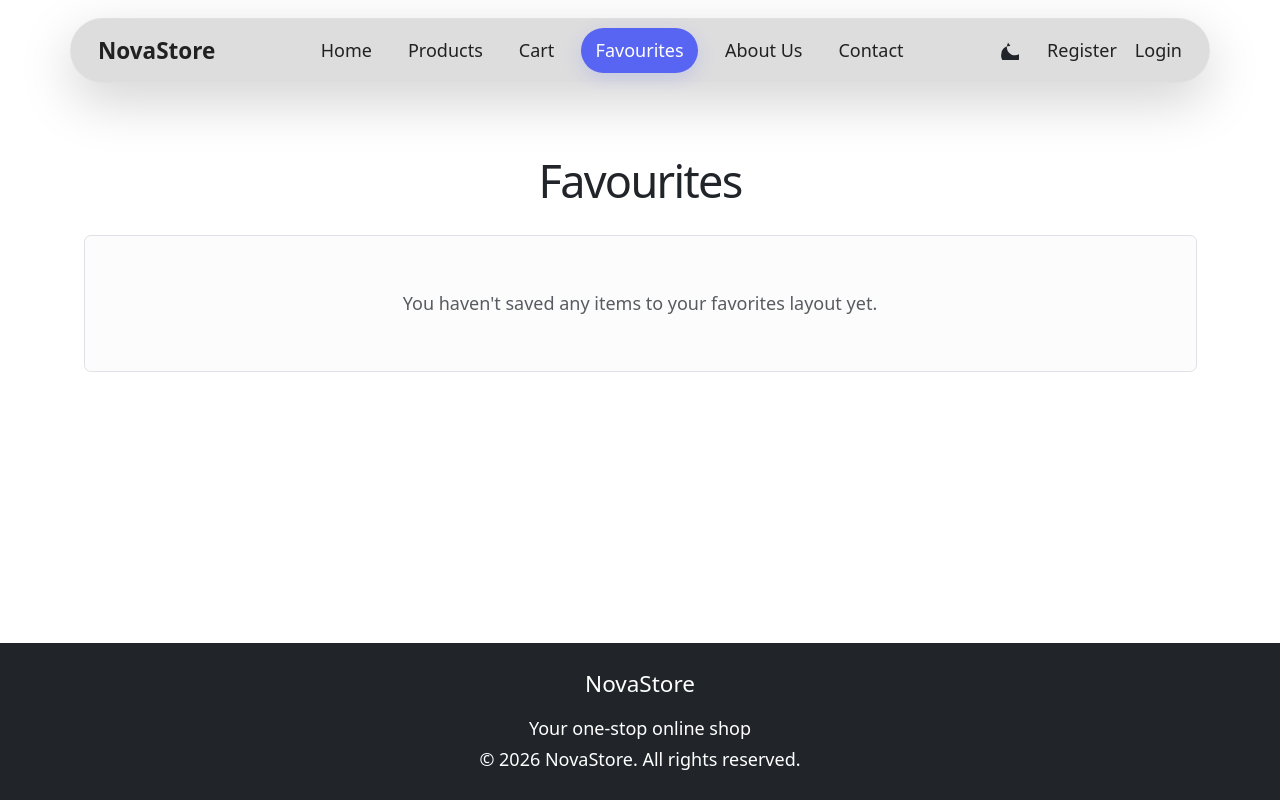
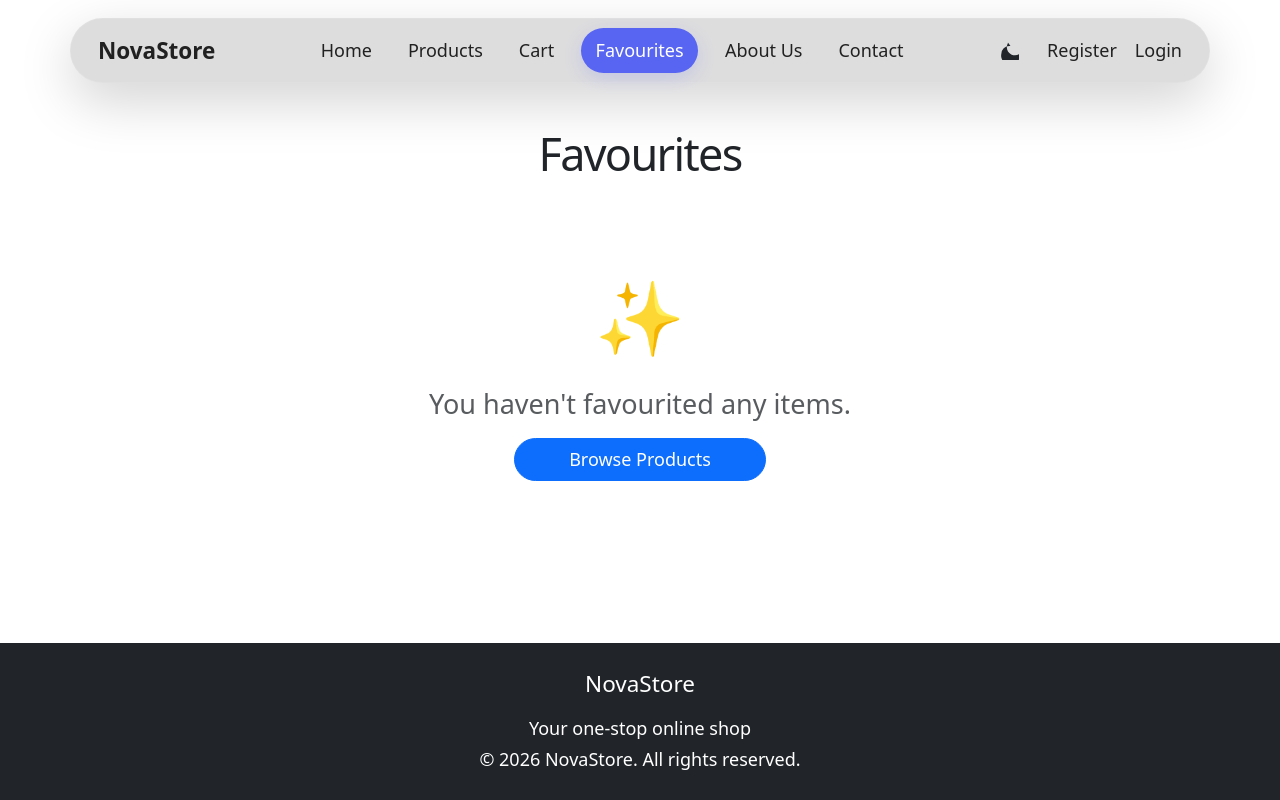
Before and after one commit to e-u-e/COS30043_Group_Project, a Vue app: page /favorites in a window 1280 px wide. Built offline with nearby package versions, Linux system fonts and the light colour scheme.

Commit message:
updated the favourites page

```diff
--- a/src/views/Cart.vue
+++ b/src/views/Cart.vue
@@ -6,7 +6,7 @@
     <!-- Empty state -->
     <div v-if="cart.length === 0" class="text-center py-5">
       <div class="mb-3" style="font-size: 4rem;">🛒</div>
-      <h4 class="text-muted mb-3">Your cart is empty</h4>
+      <h4 class="text-muted mb-3">Your cart is empty.</h4>
       <router-link to="/products" class="btn btn-primary rounded-pill px-5">
         Browse Products
       </router-link>
--- a/src/views/Favourites.vue
+++ b/src/views/Favourites.vue
@@ -1,11 +1,16 @@
 <!-- i worked on the favourites section as part of section 2 because you could argue that cookies and caches are saved locally,
   hence you can have a ssaved favourites list even when logged in -->
 <template>
-  <div class="container mt-5">
+  <div class="container mt-4">
     <h1 class="mb-4">Favourites</h1>
 
-    <div v-if="store.state.favorites.length === 0" class="alert alert-light text-center py-5 border">
-      <p class="text-muted mb-0">You haven't saved any items to your favorites layout yet.</p>
+    <!-- i liked the way Ali's design looked so i repeated it here too -->
+    <div v-if="store.state.favorites.length === 0" class="text-center py-5">
+      <div class="mb-3" style="font-size: 4rem;">✨</div>
+      <h4 class="text-muted mb-3">You haven't favourited any items.</h4>
+      <router-link to="/products" class="btn btn-primary rounded-pill px-5">
+        Browse Products
+      </router-link>
     </div>
 
     <div v-else class="row">
```
